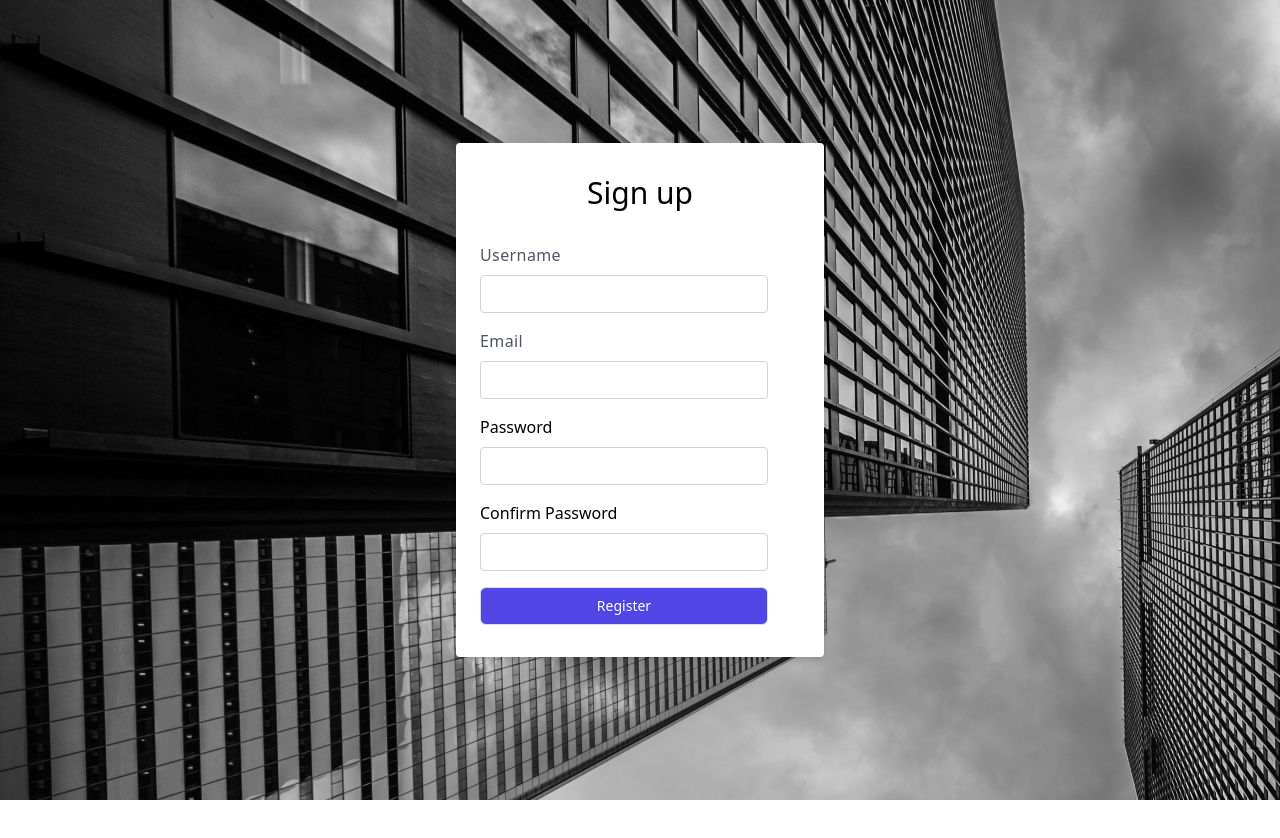
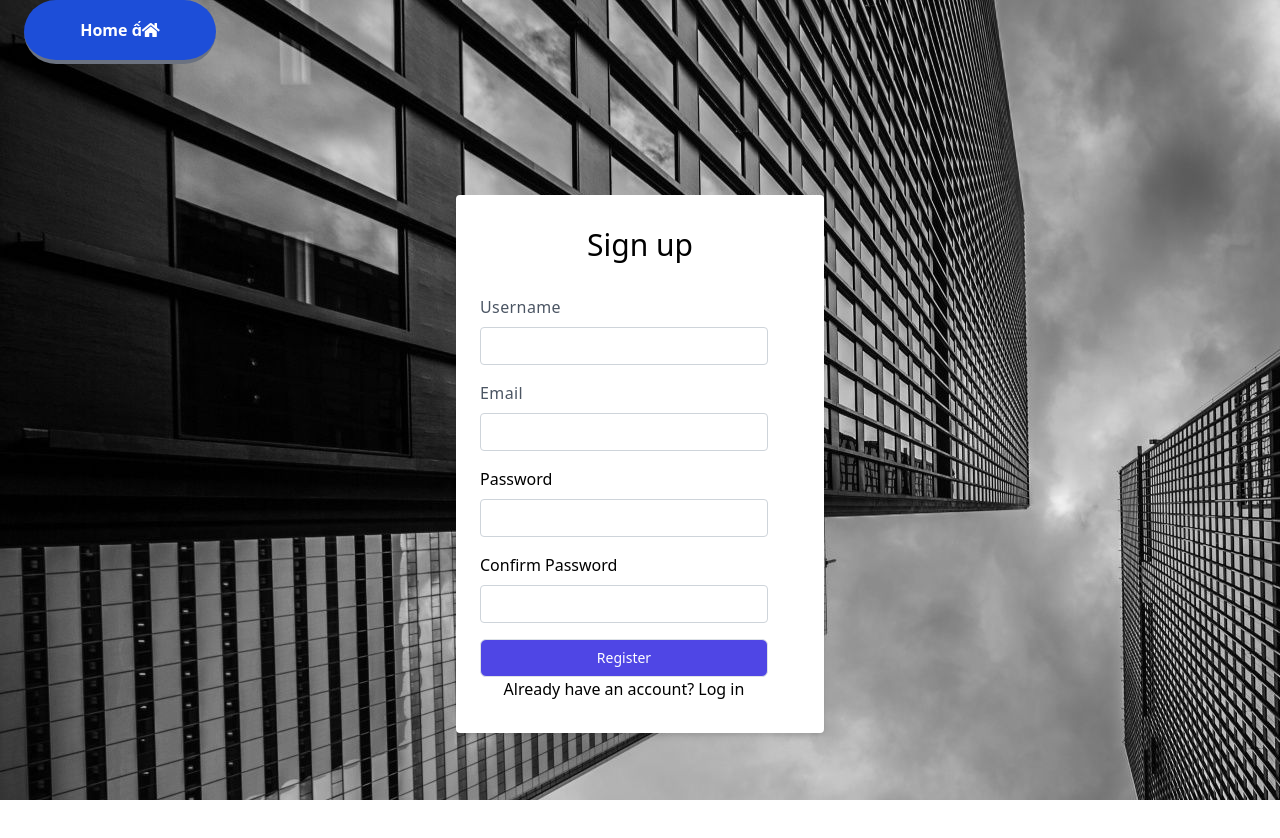
Before and after one commit to KavinduKDWanasekara/CreditMart-Final, a React (Create React App) app in the folder ui/: page /register in a window 1280 px wide. Shown: the top 838 px of the page. Before the commit the page ends 800 px from the top, so only its background shows below. Built offline with nearby package versions, Linux system fonts and the light colour scheme.

Commit message:
updated login and register

```diff
--- a/ui/src/components/auth/Login.js
+++ b/ui/src/components/auth/Login.js
@@ -4,6 +4,7 @@ import { Form, Input, Label, FormGroup, FormFeedback, Button } from 'reactstrap'
 import { isEmail } from 'validator';
 import axiosInstance from '../../axios';
 import Swal from 'sweetalert2'
+import { Link } from 'react-router-dom';
 
 class Login extends Component {
 
@@ -99,6 +100,10 @@ class Login extends Component {
                         backgroundImage: `url(${process.env.PUBLIC_URL + 'static/images/background1.jpg'})`,
                     }}>
 
+
+                        <Link to="/"><button className= "md:w-48 bg-blue-700 text-white font-bold  mx-4 border-b-4 hover:border-b-2 border-gray-500 hover:border-gray-100 rounded-full h-16 w-16" >
+                            Home<i class="fas fa-home"></i>
+                            </button></Link>
                     <div className="bg-grey-lighter min-h-screen flex flex-col">
                         <div className="container max-w-sm mx-auto flex-1 flex flex-col items-center justify-center px-2">
                             <div className="bg-white px-6 py-8 rounded shadow-md text-black w-full">
@@ -141,6 +146,8 @@ class Login extends Component {
                                         <div className="text-center ">
                                             <button class="group relative w-full flex justify-center py-2 px-4 border border-transparent text-sm font-medium rounded-md text-white bg-indigo-600 hover:bg-indigo-700 focus:outline-none focus:ring-2 focus:ring-offset-2 focus:ring-indigo-500" >Sign In</button>
                                         </div>
+                                        <a href="/register" class="... md:no-underline md:hover:underline ...">Don’t have an account?
+Sign up</a>
                                     </Form>
                             </div>
                         </div>
--- a/ui/src/components/auth/Register.js
+++ b/ui/src/components/auth/Register.js
@@ -5,6 +5,7 @@ import { Form, Input, Label, FormGroup, FormFeedback, Button } from 'reactstrap'
 import { isEmail } from 'validator';
 import axiosInstance from '../../axios';
 import Swal from 'sweetalert2'
+import { Link } from 'react-router-dom';
 
 class Register extends Component {
 
@@ -99,6 +100,7 @@ class Register extends Component {
         const { data, errors } = this.state;
         return (
             <section className="relative w-full h-full py-40 min-h-screen">
+
  <div className="absolute top-0 w-full h-full bg-gray-900 bg-no-repeat bg-full"
     style={{
   backgroundImage: `url(${process.env.PUBLIC_URL + 'static/images/background1.jpg'})`,
@@ -107,6 +109,9 @@ class Register extends Component {
   // width:'100%'
 
 }}>
+     <Link to="/"><button className= "md:w-48 bg-blue-700 text-white font-bold  mx-4 border-b-4 hover:border-b-2 border-gray-500 hover:border-gray-100 rounded-full h-16 w-16" >
+                            Home &#xe036;<i class="fas fa-home"></i>
+                            </button></Link>
 <div className="bg-grey-lighter min-h-screen flex flex-col">
 <div className="container max-w-sm mx-auto flex-1 flex flex-col items-center justify-center px-2">
                 <div className="bg-white px-6 py-8 rounded shadow-md text-black w-full">
@@ -149,7 +154,8 @@ class Register extends Component {
                 <button class="group relative w-full flex justify-center py-2 px-4 border border-transparent text-sm font-medium rounded-md text-white bg-indigo-600 hover:bg-indigo-700 focus:outline-none focus:ring-2 focus:ring-offset-2 focus:ring-indigo-500"  >Register</button>
 
                 </div>
-
+ <a href="/login" class="...group relative  flex justify-center md:no-underline md:hover:underline ...">Already have an account?
+Log in</a>
             </Form>
             </div>
             </div>
```
